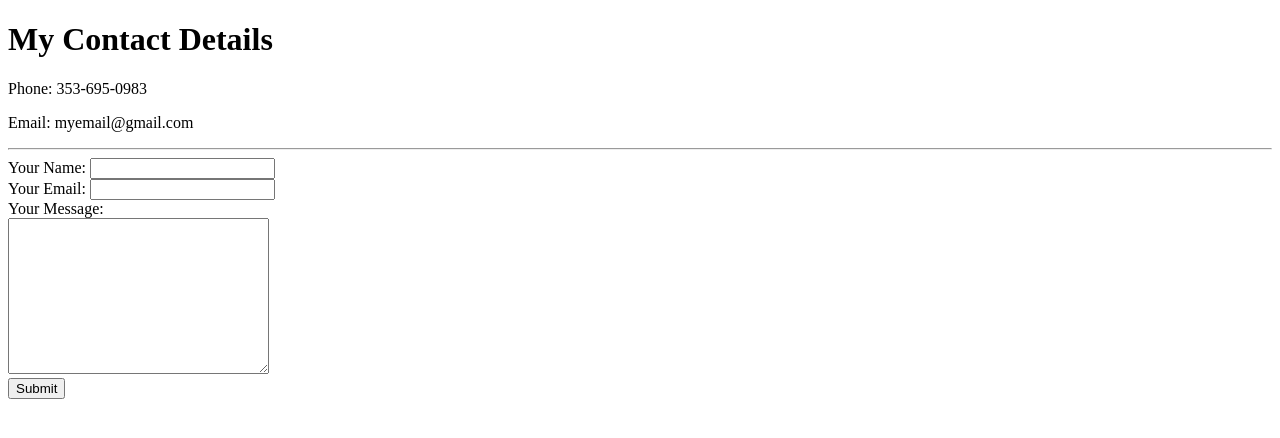
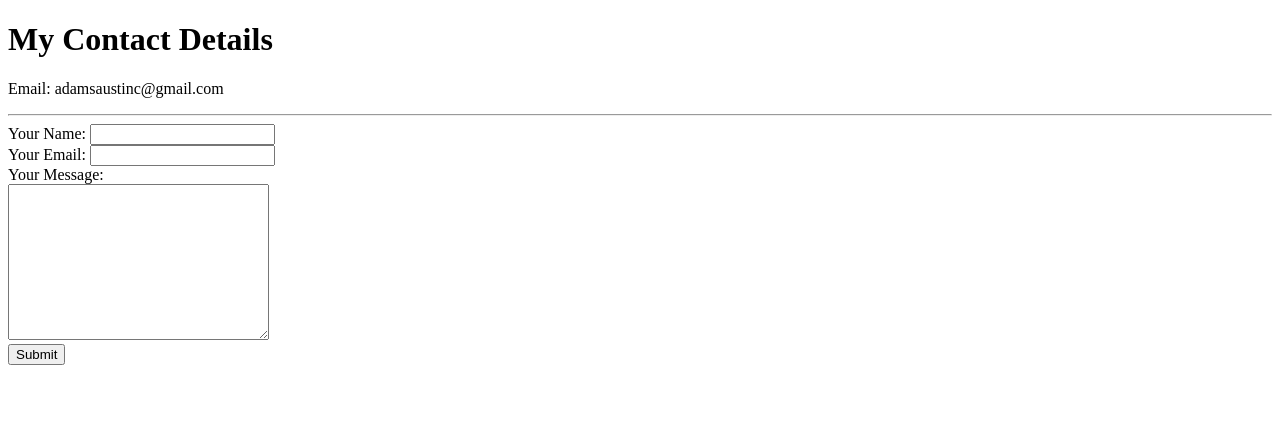
Before and after one commit to AustinAdams1/cv, a plain HTML site: page contact.html in a window 1280 px wide. Drawn offline with Linux system fonts and the light colour scheme.

Commit message:
Update contact.html

```diff
--- a/contact.html
+++ b/contact.html
@@ -6,8 +6,7 @@
   </head>
   <body>
     <h1>My Contact Details</h1>
-    <p>Phone: 353-695-0983</p>
-    <p>Email: myemail@gmail.com</p>
+    <p>Email: adamsaustinc@gmail.com</p>
     <hr>
     <form action="mailto:info@gmail.com" method="post" enctype="text/plain">
       <label>Your Name:</label>
```
